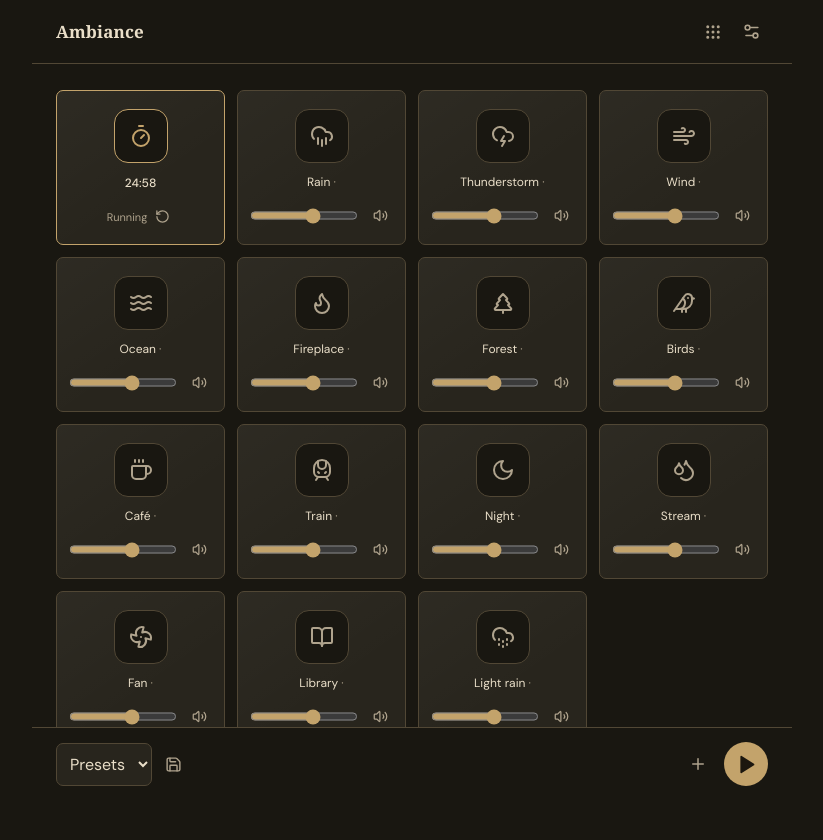
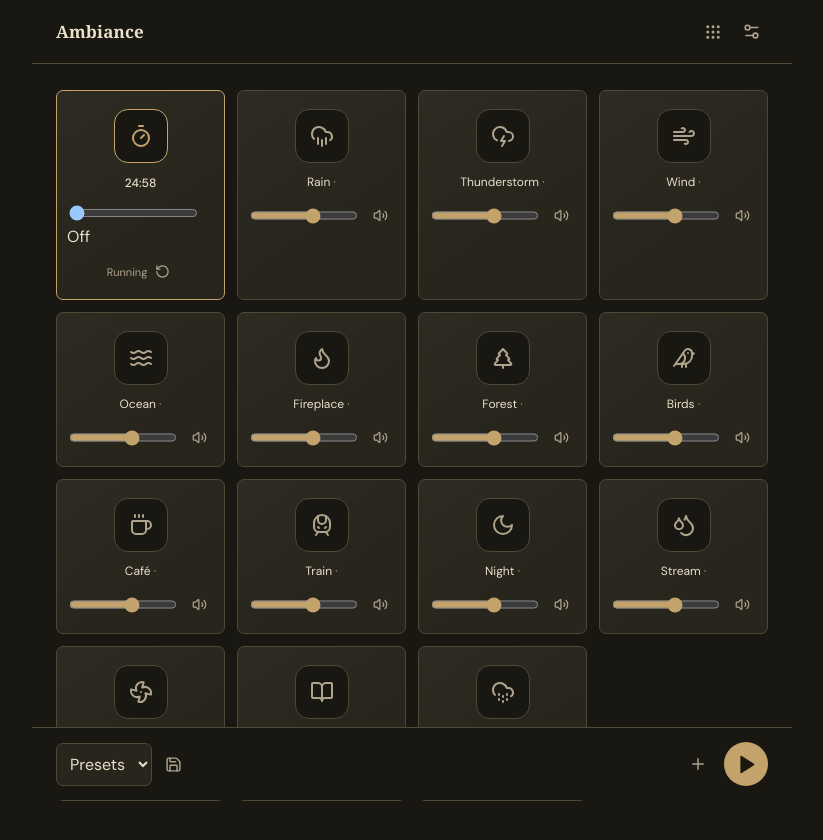
Before and after one commit to zyl10s/ambiance, a React (Vite) app: page / in a window 1280 px wide. Both pictures are taken after a click on the button 368 px from the left and 136 px from the top of the page. Shown: the top 840 px of the page, without its empty margins (228-1051 px from the left). Built offline with nearby package versions, Linux system fonts and the light colour scheme.

Commit message:
Add Pomodoro-only clock tick volume slider defaulting to silent, with one soft mechanical tick per second

```diff
--- a/src/App.tsx
+++ b/src/App.tsx
@@ -35,6 +35,8 @@ export default function App() {
   const [timerStarted,setTimerStarted]=useState(false);
   const [timerRunning,setTimerRunning]=useState(false);
   const [timerSeconds,setTimerSeconds]=useState(25*60);
+  const [tickVolume,setTickVolume]=useState(()=>stored('ambiance.pomodoroTickVolume',0));
+  const lastTickSecond=useRef<number|null>(null);
   const timerDeadline=useRef<number|null>(null);
   const timerRemaining=useRef(25*60);
   const timerRunningRef=useRef(false);
@@ -53,6 +55,22 @@ export default function App() {
         osc.start(ctx.currentTime+delay);osc.stop(ctx.currentTime+delay+0.57);
       });
     }catch{setNotice('Chime could not play on this device.');}
+  };
+  const mechanicalTick=(volume:number)=>{
+    if(volume<=0)return;
+    try{
+      const ctx=chimeContext.current??new AudioContext();chimeContext.current=ctx;
+      if(ctx.state!=='running')return;
+      const t=ctx.currentTime;
+      const oscillator=ctx.createOscillator(),gain=ctx.createGain(),filter=ctx.createBiquadFilter();
+      oscillator.type='square';oscillator.frequency.setValueAtTime(1250,t);oscillator.frequency.exponentialRampToValueAtTime(570,t+0.018);
+      filter.type='bandpass';filter.frequency.value=1050;filter.Q.value=0.7;
+      const level=Math.max(0.0001,volume/100*0.095);
+      gain.gain.setValueAtTime(0.0001,t);gain.gain.exponentialRampToValueAtTime(level,t+0.002);
+      gain.gain.exponentialRampToValueAtTime(0.0001,t+0.045);
+      oscillator.connect(filter);filter.connect(gain);gain.connect(ctx.destination);
+      oscillator.start(t);oscillator.stop(t+0.05);
+    }catch{}
   };
   const startClick=()=>{
     try{
@@ -74,10 +92,12 @@ export default function App() {
     const tick=()=>{
       const n=Math.max(0,Math.ceil(((timerDeadline.current??Date.now())-Date.now())/1000));
       timerRemaining.current=n;setTimerSeconds(n);
+      const elapsedSecond=Math.floor(Date.now()/1000);
+      if(n>0&&tickVolume>0&&lastTickSecond.current!==elapsedSecond){lastTickSecond.current=elapsedSecond;mechanicalTick(tickVolume);}
       if(n===0){timerRunningRef.current=false;setTimerRunning(false);timerDeadline.current=null;if(settings.chimeEnabled!==false)chime();setNotice('Pomodoro finished.');}
     };
     tick();const interval=window.setInterval(tick,250);return()=>window.clearInterval(interval);
-  },[timerRunning,settings.chimeEnabled]);
+  },[timerRunning,settings.chimeEnabled,tickVolume]);
 
   const audio = useRef<Map<string,HTMLAudioElement>>(new Map());
   const urls = useRef<Map<string,string>>(new Map());
@@ -90,6 +110,7 @@ export default function App() {
   useEffect(()=>()=>{if(chimeContext.current)void chimeContext.current.close();},[]);
   useEffect(()=>persist('ambiance.sounds',sounds),[sounds]);
   useEffect(()=>persist('ambiance.presets',presets),[presets]);
+  useEffect(()=>persist('ambiance.pomodoroTickVolume',tickVolume),[tickVolume]);
 
   useEffect(()=>{
     let cancelled=false;
@@ -198,6 +219,7 @@ export default function App() {
       <div className={'player-sound pomodoro-tile '+(timerStarted?'is-active':'')}>
         <button className="sound-switch" onClick={toggleTimer} title={!timerStarted?'Start Pomodoro':timerRunning?'Pause Pomodoro':'Resume Pomodoro'} aria-label={!timerStarted?'Start Pomodoro':timerRunning?'Pause Pomodoro':'Resume Pomodoro'}><Timer size={24}/></button>
         <button className="pomodoro-label" onClick={toggleTimer} title={!timerStarted?'Start Pomodoro':timerRunning?'Pause Pomodoro':'Resume Pomodoro'}>{timerStarted?String(Math.floor(timerSeconds/60)).padStart(2,'0')+':'+String(timerSeconds%60).padStart(2,'0'):'Pomodoro'}</button>
+        {timerStarted&&<div className="pomodoro-tick"><input type="range" min="0" max="100" value={tickVolume} aria-label="Mechanical clock tick volume" title={'Clock tick volume: '+tickVolume+'%'} onChange={e=>setTickVolume(Number(e.target.value))}/><span title="Clock tick volume">{tickVolume===0?'Off':tickVolume+'%'}</span></div>}
         <div className="pomodoro-bottom">{timerStarted?<><span>{timerRunning?'Running':'Paused'}</span><button className="icon-button" title="Reset Pomodoro" aria-label="Reset Pomodoro" onClick={resetTimer}><RotateCcw size={15}/></button></>:<span> </span>}</div>
       </div>
       {sounds.map(s=>{const Icon=icons[s.icon||'music']||Music2;return <div className={'player-sound '+(s.active?'is-active ':'')+(reordering?'reordering':'')} key={s.id}
```
